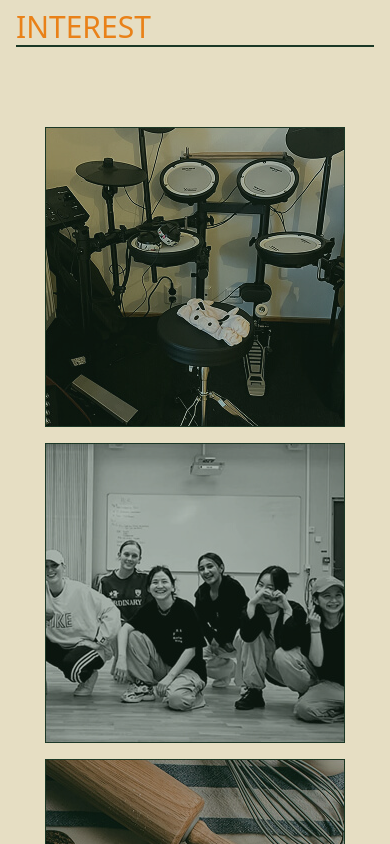
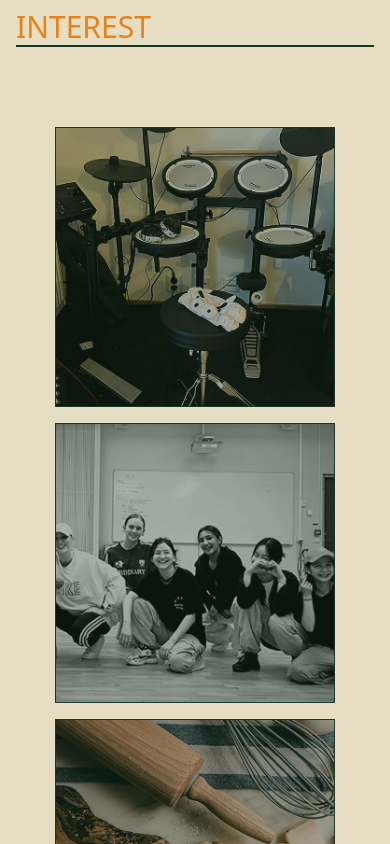
Before and after one commit to yui9667/yuijensen, a Next.js app in the folder my-app/: page /about in a window 390 px wide. Shown: the part 3460-4304 px from the top of the page. Built offline with nearby package versions, Linux system fonts and the light colour scheme.

Commit message:
modified pictures codes

```diff
--- a/my-app/app/about/page.tsx
+++ b/my-app/app/about/page.tsx
@@ -154,7 +154,10 @@ export default function About() {
         <div className='max-w-150 mx-auto '>
           <div className='grid grid-cols-1 mx-auto gap-4 md:grid-cols-2'>
             {photos.map((photo, item) => (
-              <div key={item} className='relative group w-full h-75'>
+              <div
+                key={item}
+                className='relative group w-70 h-70 md:w-75 md:h-75 '
+              >
                 <Image
                   src={photo.src}
                   alt={photo.alt}
@@ -164,7 +167,7 @@ export default function About() {
                 />
 
                 <div className='absolute inset-0 bg-(--color-letter)/30 group-hover:bg-(--color-letter) transition z-10' />
-                <div className='text-(--color-contactBtn-interest)  absolute inset-0 flex items-center justify-center opacity-0 group-hover:opacity-70 transition z-20 p-4'>
+                <div className='text-(--color-contactBtn-interest) absolute inset-0 flex items-center justify-center opacity-0 group-hover:opacity-70 transition z-20 p-4'>
                   <span className='opacity-0 translate-y-4 group-hover:opacity-100 group-hover:translate-y-0 transition-all duration-500 text-center'>
                     {photo.label}
                   </span>
--- a/my-app/components/RootSection.tsx
+++ b/my-app/components/RootSection.tsx
@@ -14,8 +14,8 @@ export default function RootSection({
     <>
       <motion.section
         className='flex flex-col mt-30 mb-20 mx-auto max-w-350 px-4 items-center'
-        initial={title ? { opacity: 0, y: 50 } : {}}
-        whileInView={title ? { opacity: 1, y: 0 } : {}}
+        initial={{ opacity: 0, y: 50 }}
+        whileInView={{ opacity: 1, y: 0 }}
         viewport={{ once: true }}
         transition={{ duration: 0.5 }}
       >
```
